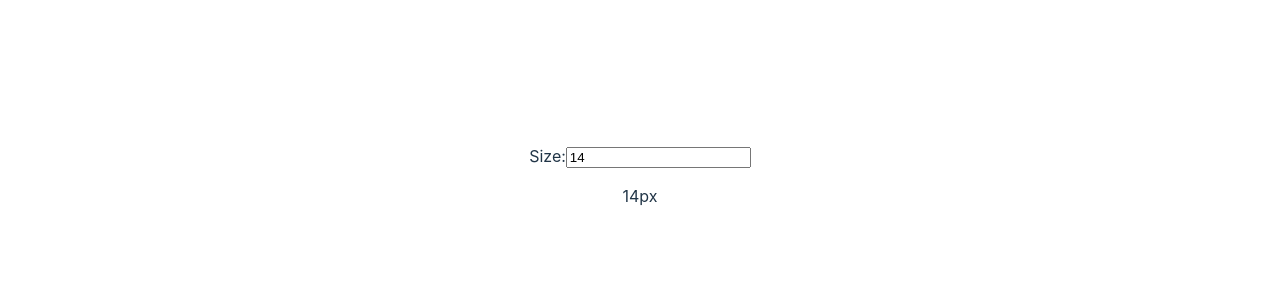
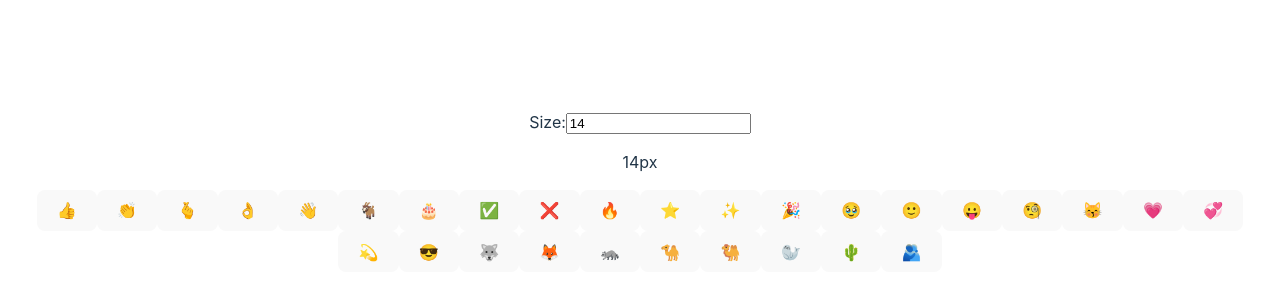
Before and after one commit to ori-eph/keyboard, a React (Vite) app in the folder key-board/: page / in a window 1280 px wide. Shown: the part 216-516 px from the top of the page. Built offline with nearby package versions, Linux system fonts and the light colour scheme.

Commit message:
workig keyboard

```diff
--- a/key-board/src/App.jsx
+++ b/key-board/src/App.jsx
@@ -2,6 +2,8 @@ import { useState } from "react";
 import "./App.css";
 import Color from "./components/Color";
 import Size from "./components/Size";
+import Keyboard from "./components/Keyboard";
+import Text from "./components/Text";
 
 function App() {
   const [text, setText] = useState("");
@@ -10,8 +12,10 @@ function App() {
 
   return (
     <>
+      <Text text={text} />
       <Size changeSize={setSize} />
       <p>{size}</p>
+      <Keyboard setText={setText} lang="emoj"></Keyboard>
     </>
   );
 }
--- a/key-board/src/components/Keyboard.jsx
+++ b/key-board/src/components/Keyboard.jsx
@@ -2,8 +2,9 @@ import { useState } from "react";
 import { lang } from "../data";
 import Button from "./Button";
 
+function Keyboard(props) {
   function findLangChars(currentLang) {
-  for (key in lang) {
+    for (const key in lang) {
       if (key === currentLang) {
         return lang[key];
       }
@@ -11,21 +12,25 @@ function findLangChars(currentLang) {
   }
 
   function onKeyClick(setText, char) {
+    console.log(char);
     setText((prevText) => (prevText += char));
   }
 
   function getKeyboard(chars, setText) {
     const keyboard = chars.map((char) => (
-    <Button key={`key-${char}`} onClick={() => onKeyClick(setText, { char })}>
-      {char}
-    </Button>
+      <Button
+        key={`key-${char}`}
+        onClick={() => onKeyClick(setText, char)}
+        value={char}
+      ></Button>
     ));
+    return keyboard;
   }
 
-function Keyboard(props) {
   const currentLang = props.lang || "eng";
   const chars = findLangChars(currentLang);
   const keyboard = getKeyboard(chars, props.setText);
+
   return <div id="keyboard-flex">{keyboard}</div>;
 }
 
--- a/key-board/src/components/Text.jsx
+++ b/key-board/src/components/Text.jsx
@@ -6,6 +6,8 @@ function Text(props) {
     fontSize: props.size || "14px",
   };
 
+  const text = props.text || "";
+
   return <p style={style}>{text}</p>;
 }
 
```
Also changed, not shown: key-board/src/css/keyboard.css (added). Lines whose indentation alone changed are shown as unchanged.
